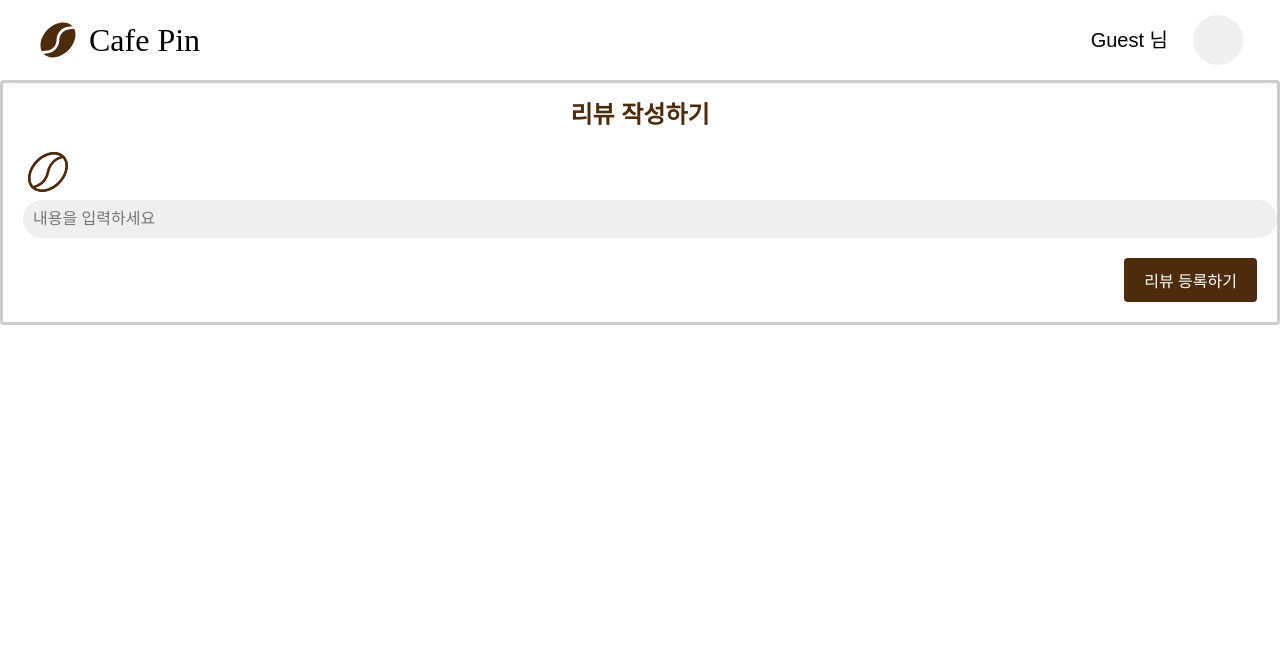
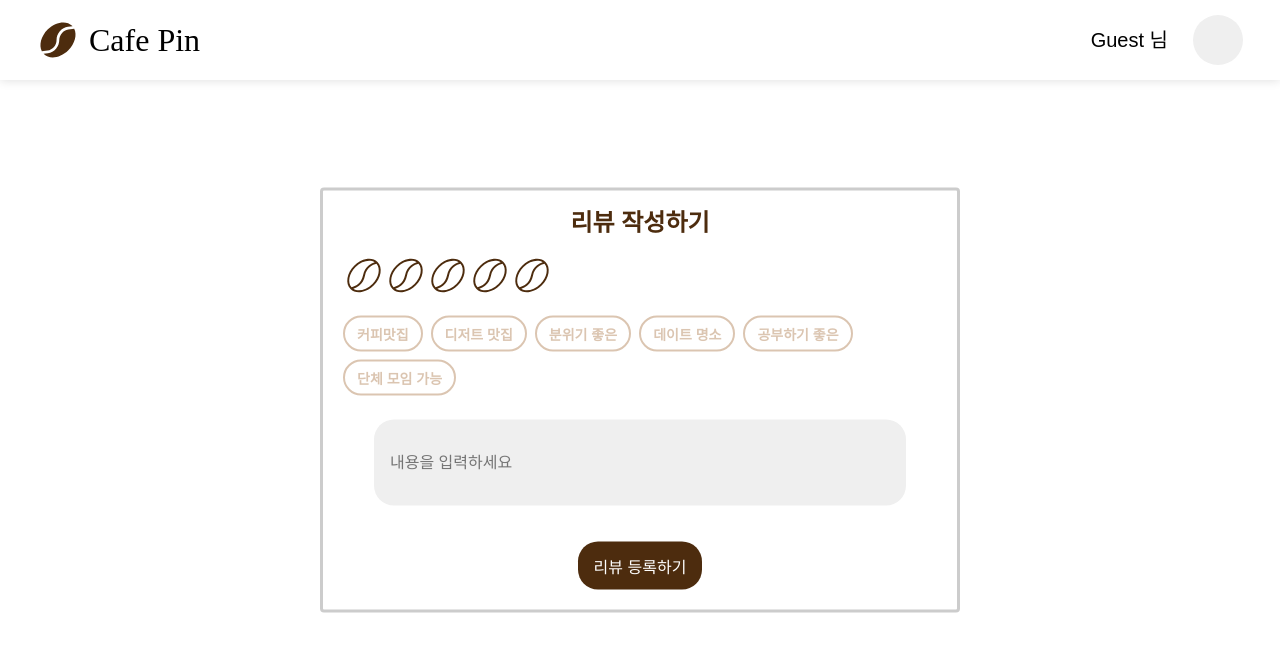
Before and after one commit to parkchowon/Cafe-Pin, a React (Vite) app: page /write in a window 1280 px wide. Shown: the top 652 px of the page. Built offline with nearby package versions, Linux system fonts and the light colour scheme.

Commit message:
fix: 해시태그, 별점기능 오류 수정

```diff
--- a/src/components/common/Icon/CoffeeBean/CoffeeBean.jsx
+++ b/src/components/common/Icon/CoffeeBean/CoffeeBean.jsx
@@ -1,6 +1,6 @@
-function CoffeeBean() {
+function CoffeeBean({ size = 42 }) {
   return (
-    <svg width="42" height="42" viewBox="0 0 42 42" fill="none" xmlns="http://www.w3.org/2000/svg">
+    <svg width={size} height={size} viewBox={`0 0 ${size} ${size}`} fill="none" xmlns="http://www.w3.org/2000/svg">
       <path
         d="M10.5 31.5C13.0169 31.1263 15.3155 29.8601 16.9764 27.9325C18.6374 26.0049 19.5499 23.5444 19.5475 21C19.5602 17.8059 20.7188 14.7225 22.8128 12.3106C24.9068 9.89872 27.7969 8.31852 30.9575 7.85747L35.49 7.20997C35.3675 7.06997 35.2625 6.92997 35.1225 6.78997C29.4175 1.08497 18.4625 2.79997 10.6225 10.605C3.99 17.325 1.75 26.25 4.83 32.305L10.5 31.5Z"
         fill="#4D2C0E"
--- a/src/components/common/Icon/CoffeeBeanLight/CoffeeBeanLight.jsx
+++ b/src/components/common/Icon/CoffeeBeanLight/CoffeeBeanLight.jsx
@@ -1,21 +1,10 @@
 function CoffeeBeanLight() {
   return (
-    <svg width="50" height="50" viewBox="0 0 50 50" fill="none" xmlns="http://www.w3.org/2000/svg">
-      <g clipPath="url(#clip0_20_248)">
-        <path
-          d="M41.082 8.91797C37.8906 5.73242 33.2031 4.4668 27.8886 5.35547C22.7109 6.2168 17.5214 9.03125 13.2812 13.2813C9.04097 17.5313 6.22261 22.7148 5.35933 27.8926C4.46675 33.2031 5.73237 37.8906 8.91792 41.082C11.4394 43.6035 14.9003 44.9219 18.875 44.9219C19.9594 44.9187 21.0418 44.8266 22.1113 44.6465C27.289 43.7832 32.4785 40.9688 36.7246 36.7246C40.9707 32.4805 43.7832 27.2891 44.6464 22.1113C45.5332 16.7969 44.2675 12.1094 41.082 8.91797ZM14.9335 14.9336C19.8281 10.0391 25.871 7.42188 31.0898 7.42188C33.5468 7.42188 35.8203 8.00781 37.705 9.20313C35.2502 9.95278 32.9528 11.1442 30.9257 12.7188C27.25 15.6211 24.871 19.6758 23.8515 24.7715C21.875 34.6387 14.6835 37.8906 10.1562 38.9648C5.13667 33.2852 7.19331 22.6738 14.9335 14.9336ZM35.0664 35.0664C27.8671 42.2656 18.1835 44.5508 12.3046 40.8027C14.7595 40.0531 17.0569 38.8617 19.0839 37.2871C22.7597 34.3848 25.1386 30.3301 26.1582 25.2344C28.125 15.3613 35.3164 12.1094 39.8535 11.0352C44.8632 16.7168 42.8066 27.3262 35.0664 35.0664Z"
-          fill="#4D2C0E"
-        />
-        <path
-          d="M41.082 8.91797C37.8906 5.73242 33.2031 4.4668 27.8886 5.35547C22.7109 6.2168 17.5214 9.03125 13.2812 13.2813C9.04097 17.5313 6.22261 22.7148 5.35933 27.8926C4.46675 33.2031 5.73237 37.8906 8.91792 41.082C11.4394 43.6035 14.9003 44.9219 18.875 44.9219C19.9594 44.9187 21.0418 44.8266 22.1113 44.6465C27.289 43.7832 32.4785 40.9688 36.7246 36.7246C40.9707 32.4805 43.7832 27.2891 44.6464 22.1113C45.5332 16.7969 44.2675 12.1094 41.082 8.91797ZM14.9335 14.9336C19.8281 10.0391 25.871 7.42188 31.0898 7.42188C33.5468 7.42188 35.8203 8.00781 37.705 9.20313C35.2502 9.95278 32.9528 11.1442 30.9257 12.7188C27.25 15.6211 24.871 19.6758 23.8515 24.7715C21.875 34.6387 14.6835 37.8906 10.1562 38.9648C5.13667 33.2852 7.19331 22.6738 14.9335 14.9336ZM35.0664 35.0664C27.8671 42.2656 18.1835 44.5508 12.3046 40.8027C14.7595 40.0531 17.0569 38.8617 19.0839 37.2871C22.7597 34.3848 25.1386 30.3301 26.1582 25.2344C28.125 15.3613 35.3164 12.1094 39.8535 11.0352C44.8632 16.7168 42.8066 27.3262 35.0664 35.0664Z"
-          fill="#4D2C0E"
-        />
-      </g>
-      <defs>
-        <clipPath id="clip0_20_248">
-          <rect width="50" height="50" fill="white" />
-        </clipPath>
-      </defs>
+    <svg width="42" height="42" viewBox="0 0 42 42" fill="none" xmlns="http://www.w3.org/2000/svg">
+      <path
+        d="M34.509 7.49109C31.8282 4.81523 27.8907 3.75211 23.4266 4.49859C19.0773 5.22211 14.7181 7.58625 11.1563 11.1562C7.59452 14.7262 5.2271 19.0805 4.50194 23.4298C3.75218 27.8906 4.8153 31.8281 7.49116 34.5089C9.60921 36.627 12.5164 37.7344 15.8551 37.7344C16.766 37.7317 17.6753 37.6543 18.5736 37.503C22.9229 36.7779 27.282 34.4137 30.8487 30.8487C34.4155 27.2836 36.778 22.9228 37.5031 18.5735C38.248 14.1094 37.1848 10.1719 34.509 7.49109ZM12.5443 12.5442C16.6557 8.43281 21.7318 6.23437 26.1155 6.23437C28.1794 6.23437 30.0891 6.72656 31.6723 7.73062C29.6103 8.36033 27.6804 9.3611 25.9777 10.6837C22.8901 13.1217 20.8918 16.5277 20.0354 20.808C18.3751 29.0965 12.3343 31.8281 8.53132 32.7305C4.31491 27.9595 6.04249 19.046 12.5443 12.5442ZM29.4559 29.4558C23.4085 35.5031 15.2743 37.4227 10.336 34.2743C12.3981 33.6446 14.3279 32.6438 16.0306 31.3212C19.1183 28.8832 21.1166 25.4773 21.973 21.1969C23.6251 12.9035 29.6659 10.1719 33.477 9.26953C37.6852 14.0421 35.9576 22.954 29.4559 29.4558Z"
+        fill="#4D2C0E"
+      />
     </svg>
   );
 }
--- a/src/pages/WritePage/WritePage.jsx
+++ b/src/pages/WritePage/WritePage.jsx
@@ -1,23 +1,74 @@
 import { useState } from 'react';
-import { BoardSection, SectionTitle, ButtonContainer, CreateBtn, Input, Section } from './WritePage.style';
+import CoffeeBean from '../../components/common/Icon/CoffeeBean';
 import CoffeeBeanLight from '../../components/common/Icon/CoffeeBeanLight/CoffeeBeanLight';
+import category from '../../apis/category.json';
+import {
+  BoardSection,
+  SectionTitle,
+  ButtonContainer,
+  CreateBtn,
+  Input,
+  Section,
+  HashtagContainer,
+  Hashtag
+} from './WritePage.style';
 
 function WritePage() {
   const [content, setContent] = useState('');
+  const [selectedTags, setSelectedTags] = useState([]);
+  const [rating, setRating] = useState(0);
 
-  // 리뷰를 작성하고 등록 버튼을 실행
+  const handleRatingChange = (newRating) => {
+    setRating(newRating);
+  };
+
+  const handleTagClick = (tag) => {
+    if (selectedTags.includes(tag)) {
+      setSelectedTags(selectedTags.filter((t) => t !== tag));
+    } else {
+      setSelectedTags([...selectedTags, tag]);
+    }
+  };
+
   const handleSubmit = (e) => {
     e.preventDefault();
-    console.log({
-      content
-    });
+
+    if (!content.trim()) {
+      alert('내용을 입력하세요.');
+      return;
+    }
+
+    const reviewData = {
+      content,
+      selectedTags,
+      rating
+    };
+    console.log(reviewData);
     alert('작성 완료!');
   };
 
   return (
     <BoardSection>
       <SectionTitle>리뷰 작성하기</SectionTitle>
-      <CoffeeBeanLight />
+      <div className="star-rating">
+        {[...Array(5)].map((_, index) => (
+          <span
+            key={index}
+            className={`star ${index < rating ? 'selected' : ''}`}
+            onClick={() => handleRatingChange(index + 1)}
+          >
+            {index < rating ? <CoffeeBean /> : <CoffeeBeanLight />}
+          </span>
+        ))}
+      </div>
+      <HashtagContainer>
+        {category.map((tag, index) => (
+          <Hashtag key={index} isSelected={selectedTags.includes(tag)} onClick={() => handleTagClick(tag)}>
+            {tag}
+          </Hashtag>
+        ))}
+      </HashtagContainer>
+
       <Section>
         <Input
           type="text"
--- a/src/pages/WritePage/WritePage.style.js
+++ b/src/pages/WritePage/WritePage.style.js
@@ -5,7 +5,10 @@ export const BoardSection = styled.div`
   border: 3px solid #ccc;
   border-radius: 4px;
   transition: all 0.3s ease;
-
+  position: absolute;
+  top: 50%;
+  left: 50%;
+  transform: translate(-50%, -50%);
 `;
 
 export const SectionTitle = styled.h1`
@@ -31,7 +34,46 @@ export const Section = styled.div`
   display: flex;
   flex-direction: column;
   gap: 20px;
+  align-items: center;
+  width: 100%;
+  margin-top: 24px;
 `;
+
+export const HashtagContainer = styled.div`
+  display: flex;
+  flex-wrap: wrap;
+  gap: 8px;
+  margin-top: 16px;
+`;
+
+export const Hashtag = styled.button`
+  background-color: ${(props) => props.isSelected ? '#DBC5B1' : '#FFFFFF'};
+  color: ${(props) => props.isSelected ? '#FFFFFF' : '#DBC5B1'};
+  padding: 6px 12px;
+  border-radius: 20px;
+  font-size: 14px;
+  font-weight: bold;
+  cursor: pointer;
+  transition: background-color 0.3s, color 0.3s;
+  border: 2px solid #DBC5B1;
+
+  &:hover {
+    background-color: #DBC5B1;
+    color: #FFFFFF;
+  }
+
+  &.selected {
+    background-color: #DBC5B1;
+    color: #FFFFFF;
+
+    &:hover {
+      background-color: #DBC5B1;
+      color: #FFFFFF;
+    }
+  }
+`;
+
+
 
 export const EditLabel = styled.label`
   display: block;
@@ -43,30 +85,35 @@ export const EditLabel = styled.label`
 
 export const Input = styled.input`
   width: 100%;
-  padding: 10px;
   font-size: 16px;
   border: none;
   border-radius: 20px;
   outline: none;
   background-color: #EFEFEF;
+  max-width: 500px;
+  padding: 18px 16px;
+  height: 50px;
 `;
 
 export const ButtonContainer = styled.div`
   display: flex;
   justify-content: flex-end;
+  margin-top: 16px;
 `;
 
 export const CreateBtn = styled.button`
 background-color: #4D2C0E;
   color: #fff;
   border: none;
-  border-radius: 4px;
-  padding: 10px 20px;
+  border-radius: 20px;
+  padding: 12px 16px;
   font-size: 16px;
   cursor: pointer;
   transition: background-color 0.3s ease;
+  width: 100%;
+  max-width: 500px;
 
   &:hover {
-    background-color: #45a049;
+    background-color: #DBC5B1;
   }
 `;
```
